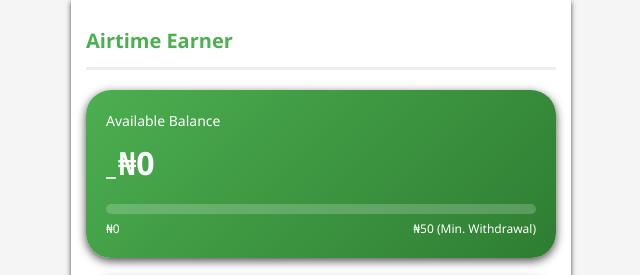
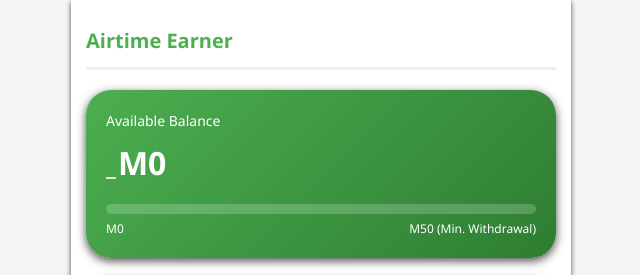
Before and after one commit to Kelvinagbe/Multi-Games, a plain HTML site: page Airtime-earn.html in a window 1280 px wide. Shown: the top 275 px of the page, 319-959 px from the left. Drawn offline with Linux system fonts and the light colour scheme; no server answers.

Commit message:
Add files via upload

```diff
--- a/Airtime-earn.html
+++ b/Airtime-earn.html
@@ -417,13 +417,13 @@
 
         <div class="balance-section">
             <div class="balance-title">Available Balance</div>
-            <div class="balance-amount">₦<span id="balance-display">0</span></div>
+            <div class="balance-amount">M<span id="balance-display">0</span></div>
             <div class="progress-container">
                 <div id="progress-bar" class="progress-bar"></div>
             </div>
             <div class="progress-text">
-                <span>₦0</span>
-                <span>₦50 (Min. Withdrawal)</span>
+                <span>M0</span>
+                <span>M50 (Min. Withdrawal)</span>
             </div>
         </div>
 
```
